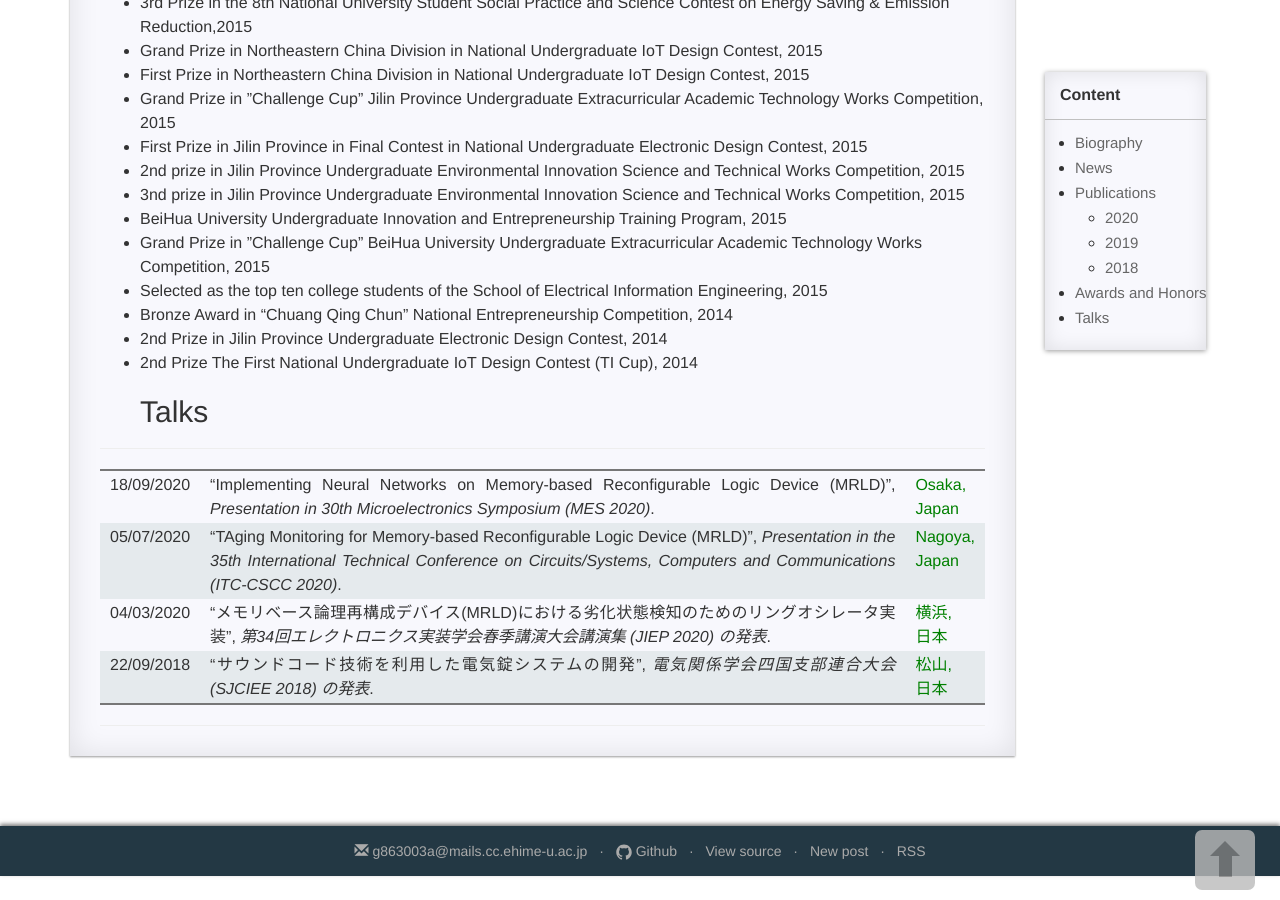
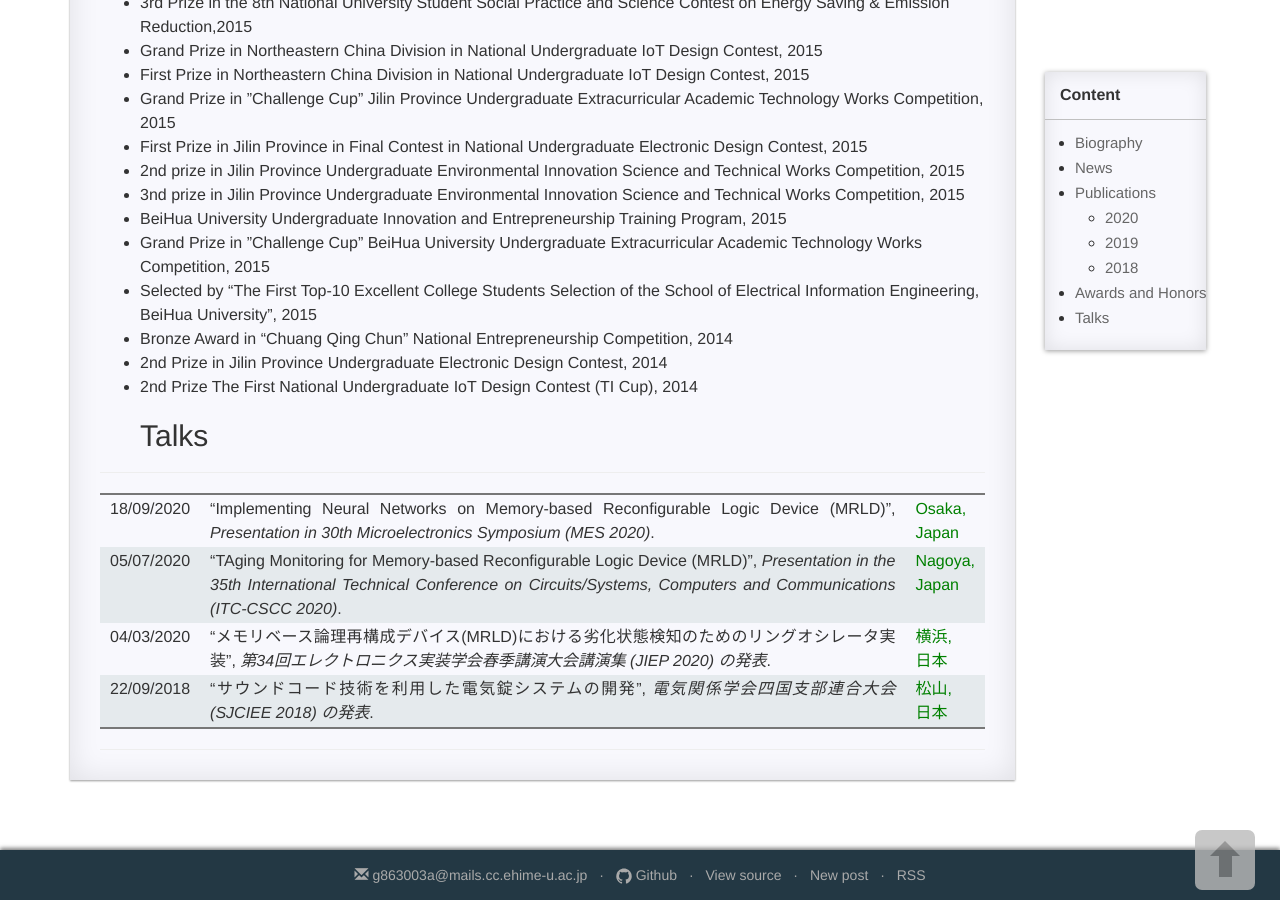
Before and after one commit to XihongZhou/xihongzhou.github.io, a Jekyll site: the page built from pages/1_homepage.md, in a window 1280 px wide and 900 px high, scrolled down 1668 px. Built offline with Jekyll 4.4.1, drawn with Linux system fonts in a browser that asks for light colours; comment, search, counter and statistics services are not loaded.

Commit message:
Update 1_homepage.md

```diff
--- a/pages/1_homepage.md
+++ b/pages/1_homepage.md
@@ -92,7 +92,7 @@ permalink: /homepage/
 - 3nd prize in Jilin Province Undergraduate Environmental Innovation Science and Technical Works Competition, 2015
 - BeiHua University Undergraduate Innovation and Entrepreneurship Training Program, 2015
 - Grand Prize in ”Challenge Cup” BeiHua University Undergraduate Extracurricular Academic Technology Works Competition, 2015
-- Selected as the top ten college students of the School of Electrical Information Engineering, 2015
+- Selected by "The First Top-10 Excellent College Students Selection of the School of Electrical Information Engineering, BeiHua University”, 2015
 - Bronze Award in "Chuang Qing Chun" National Entrepreneurship Competition, 2014
 - 2nd Prize in Jilin Province Undergraduate Electronic Design Contest, 2014
 - 2nd Prize The First National Undergraduate IoT Design Contest (TI Cup), 2014
```
